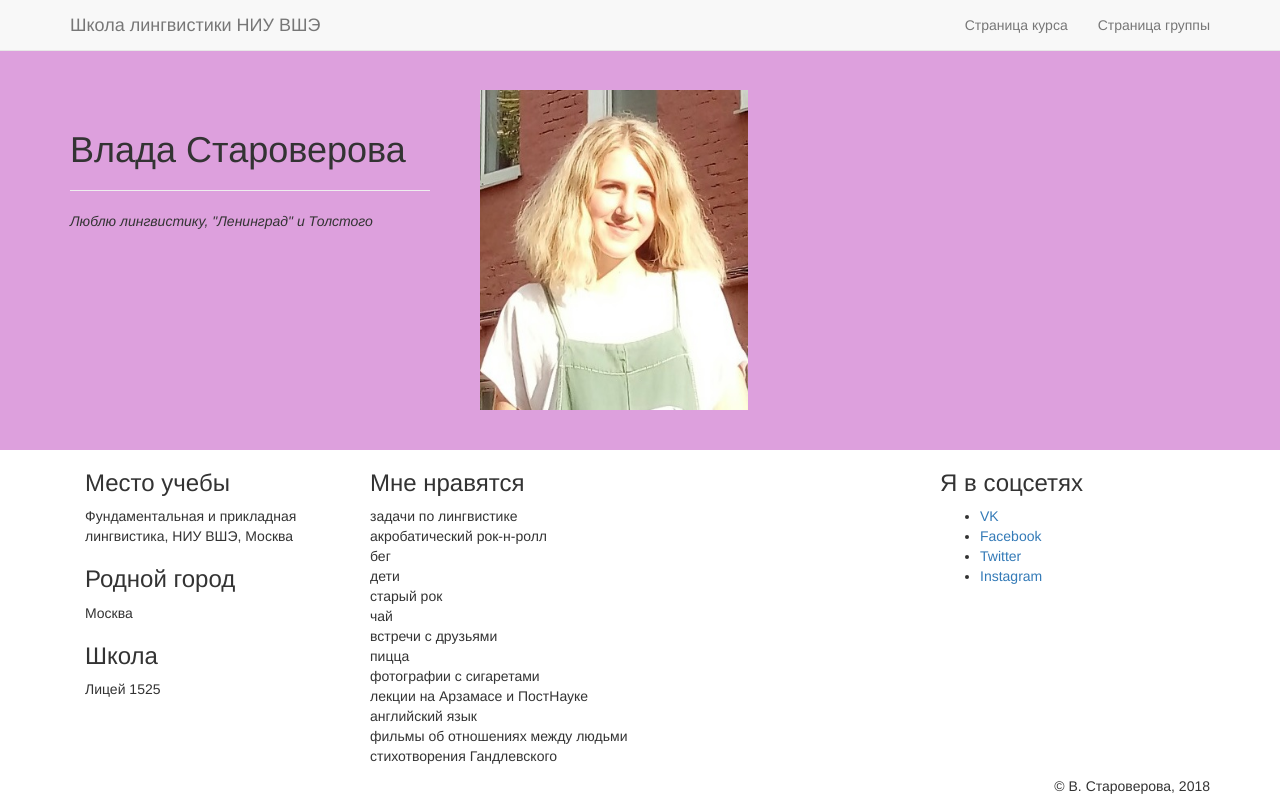
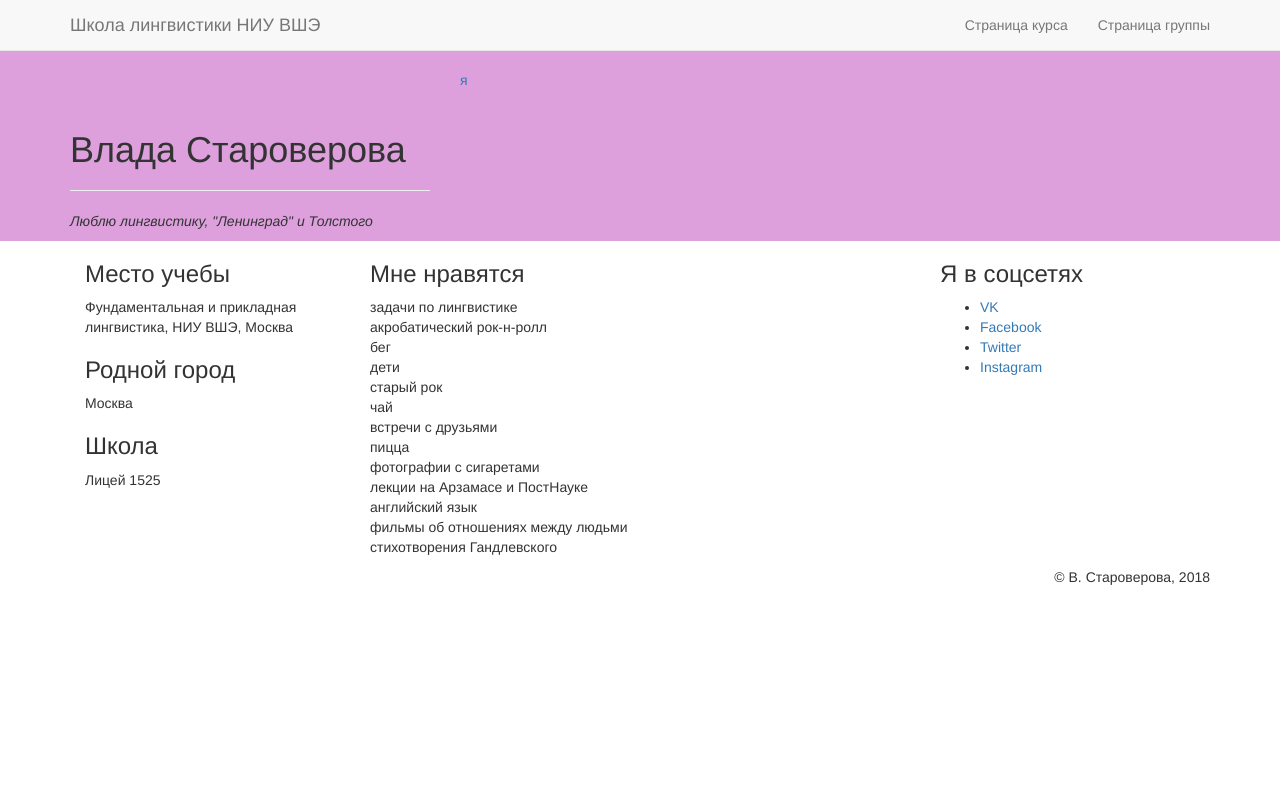
Before and after one commit to starvlada/webpage, a plain HTML site: page index.html in a window 1280 px wide. Drawn offline with nearby package versions, Linux system fonts and the light colour scheme.

Commit message:
Update index.html

```diff
--- a/index.html
+++ b/index.html
@@ -33,7 +33,7 @@
 						<p><i>Люблю лингвистику, "Ленинград" и Толстого</i></p>
 	                </div>
 					<div class="col-md-4">
-        	            <img src="https://github.com/starvlada/webpage/blob/gh-pages/JTR9MtsnBpA.jpg" title="https://github.com/starvlada/webpage/blob/gh-pages/JTR9MtsnBpA.jpg" alt="" style="height:320px; margin:20px 20px 40px 20px; " >
+        	            <a href="https://github.com/starvlada/webpage/blob/gh-pages/JTR9MtsnBpA.jpg">я</a>
 					</div>
 		</header>
 		<section id="portfolio">
```
